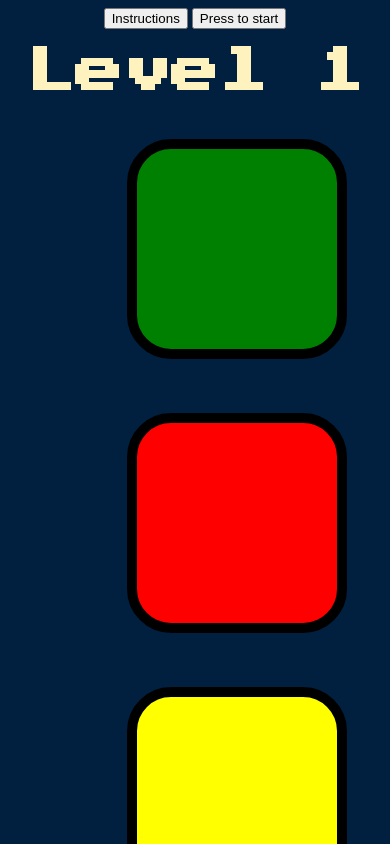
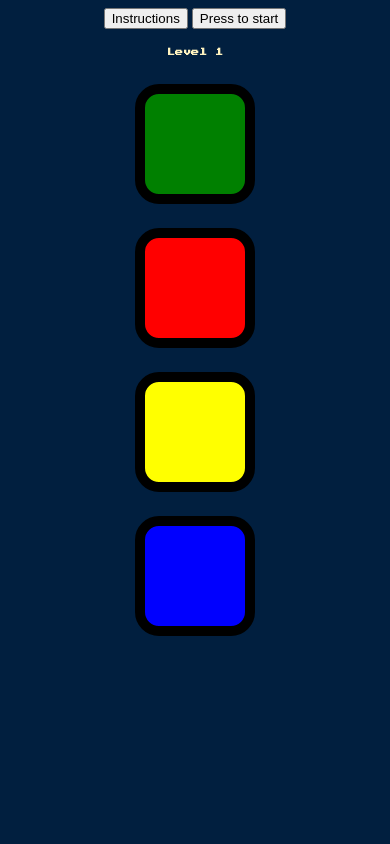
Before and after one commit to kunalphalswal/simon-game, a plain HTML site: page index.html in a window 390 px wide. Both pictures are taken after a click on the button "Press to start". Shown: the top 844 px of the page. Drawn offline with nearby package versions, Linux system fonts and the light colour scheme.

Commit message:
Update styles.css

```diff
--- a/styles.css
+++ b/styles.css
@@ -114,4 +114,12 @@ body {
   #level-title{
     display:none;
   }
+  .btn {
+    margin: 10px;
+    height: 100px;
+    width: 100px;
+  }
+  #level-title {
+    font-size: 0.5rem;
+  }
 }
```
